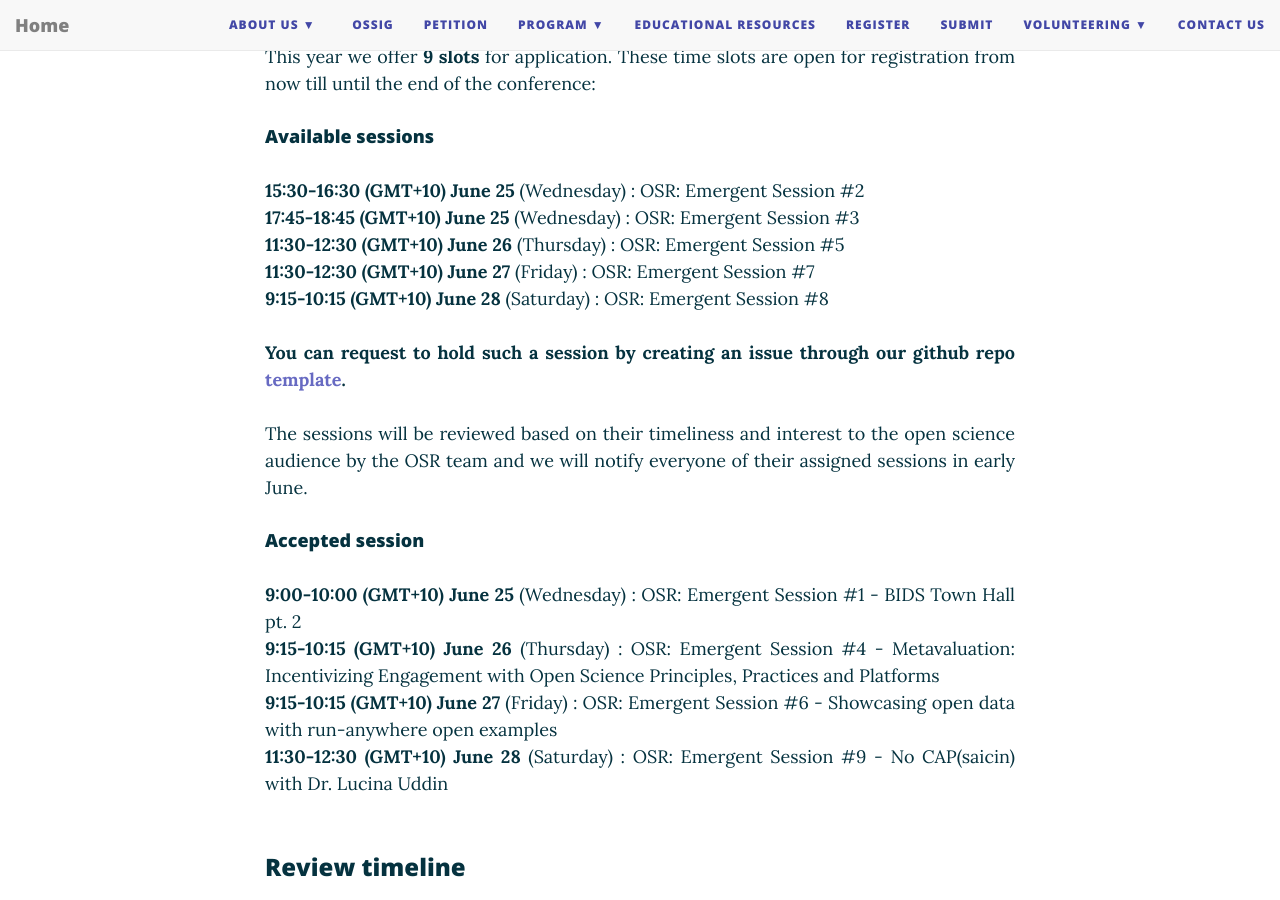
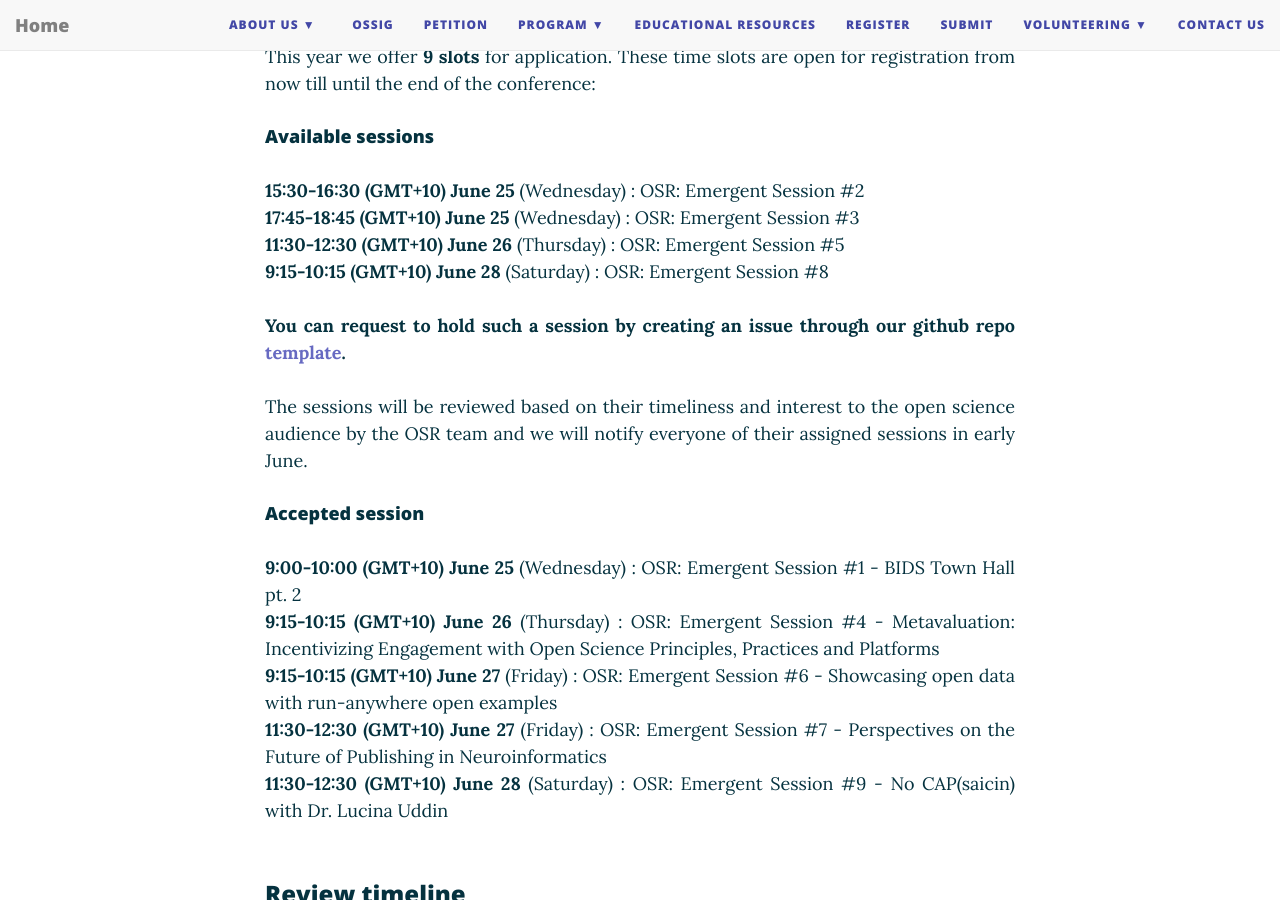
Before and after one commit to ohbm/osr2025, a Jekyll site: the page built from submit.md, in a window 1280 px wide and 900 px high, scrolled down 634 px. Built offline with Jekyll 4.4.1, drawn with Linux system fonts in a browser that asks for light colours; nearby versions of some CDN libraries; some of the changed lines change nothing that is shown.

Commit message:
Update the submit page with accepted/available sessions

```diff
--- a/submit.md
+++ b/submit.md
@@ -55,7 +55,6 @@
 **15:30-16:30 (GMT+10) June 25** (Wednesday) : OSR: Emergent Session #2 <br>
 **17:45-18:45 (GMT+10) June 25** (Wednesday) : OSR: Emergent Session #3 <br>
 **11:30-12:30 (GMT+10) June 26** (Thursday) : OSR: Emergent Session #5 <br>
-**11:30-12:30 (GMT+10) June 27** (Friday) : OSR: Emergent Session #7 <br>
 **9:15-10:15 (GMT+10) June 28** (Saturday) : OSR: Emergent Session #8 <br>
 
 <br>
@@ -69,6 +68,7 @@
 **9:00-10:00 (GMT+10) June 25** (Wednesday) : OSR: Emergent Session #1 - BIDS Town Hall pt. 2<br>
 **9:15-10:15 (GMT+10) June 26** (Thursday) : OSR: Emergent Session #4 - Metavaluation: Incentivizing Engagement with Open Science Principles, Practices and Platforms <br>
 **9:15-10:15 (GMT+10) June 27** (Friday) : OSR: Emergent Session #6 - Showcasing open data with run-anywhere open examples<br>
+**11:30-12:30 (GMT+10) June 27** (Friday) : OSR: Emergent Session #7 - Perspectives on the Future of Publishing in Neuroinformatics<br>
 **11:30-12:30 (GMT+10) June 28** (Saturday) : OSR: Emergent Session #9 - No CAP(saicin) with Dr. Lucina Uddin<br>
 <br>
 </p>
```
